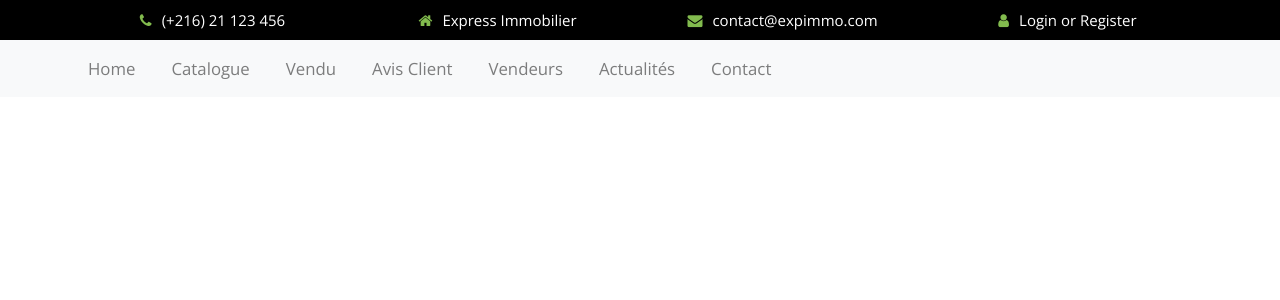
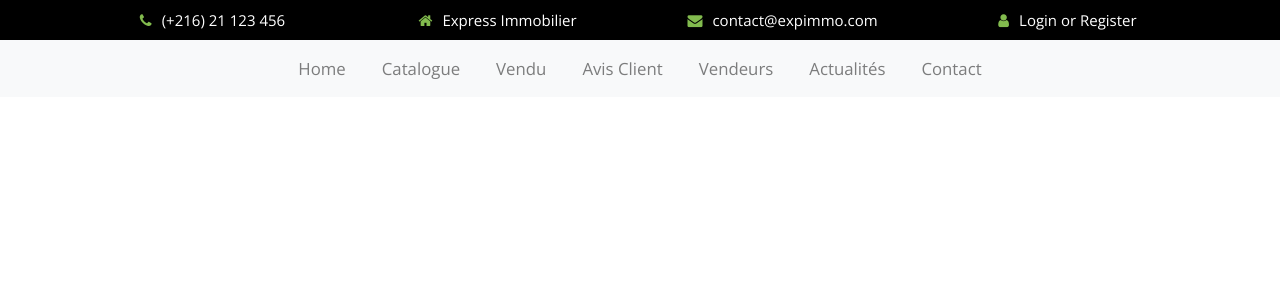
Before and after one commit to waeljawadi/express_immobilier, a React (Create React App) app: page / in a window 1280 px wide. Shown: the top 300 px of the page. Built offline with nearby package versions, Linux system fonts and the light colour scheme.

Commit message:
21-02-2019-21:43

```diff
--- a/src/component/header/navmenu.js
+++ b/src/component/header/navmenu.js
@@ -8,17 +8,15 @@ class Navmenu extends Component {
     return (
       <React.Fragment>
         <nav
-          class={`navbar navbar-expand-lg navbar-light bg-light ${
-            _css_.menu_size
-          }`}
+          className={`navbar navbar-expand-lg navbar-light bg-light ${_css_.menu_size}`}
         >
           <div className="container">
             <div className="row">
-              {/* <a class="navbar-brand" href="#">
+              {/* <a className="navbar-brand" href="#">
                 Navbar
               </a> */}
               <button
-                class="navbar-toggler"
+                className={`navbar-toggler ${_css_.navbartoggler}`}
                 type="button"
                 data-toggle="collapse"
                 data-target="#navbarNav"
@@ -26,46 +24,46 @@ class Navmenu extends Component {
                 aria-expanded="false"
                 aria-label="Toggle navigation"
               >
-                <span class="navbar-toggler-icon" />
+                <span className="navbar-toggler-icon" />
               </button>
-              <div class="collapse navbar-collapse" id="navbarNav">
-                <ul class="navbar-nav">
-                  <li class="nav-item">
-                    <a class="nav-link" href="#">
+              <div className="collapse navbar-collapse" id="navbarNav">
+                <ul className="navbar-nav">
+                  <li className="nav-item">
+                    <a className="nav-link" href="#">
                       Home
                     </a>
                   </li>
-                  <li class="nav-item">
-                    <a class="nav-link" href="#">
+                  <li className="nav-item">
+                    <a className="nav-link" href="#">
                       Catalogue
                     </a>
                   </li>
 
-                  <li class="nav-item">
-                    <a class="nav-link" href="#">
+                  <li className="nav-item">
+                    <a className="nav-link" href="#">
                       Vendu
                     </a>
                   </li>
 
-                  <li class="nav-item">
-                    <a class="nav-link" href="#">
+                  <li className="nav-item">
+                    <a className="nav-link" href="#">
                       Avis Client
                     </a>
                   </li>
-                  <li class="nav-item">
-                    <a class="nav-link" href="#">
+                  <li className="nav-item">
+                    <a className="nav-link" href="#">
                       Vendeurs
                     </a>
                   </li>
 
-                  <li class="nav-item">
-                    <a class="nav-link" href="#">
+                  <li className="nav-item">
+                    <a className="nav-link" href="#">
                       Actualités
                     </a>
                   </li>
 
-                  <li class="nav-item">
-                    <a class="nav-link" href="#">
+                  <li className="nav-item">
+                    <a className="nav-link" href="#">
                       Contact
                     </a>
                   </li>
--- a/src/component/header/style/navmenu.module.css
+++ b/src/component/header/style/navmenu.module.css
@@ -1,3 +1,10 @@
+@media (min-width: 992px) {
+  .menu_size * {
+    display: inline-block !important;
+    text-align: center;
+  }
+}
+
 .menu_size {
   font-size: 1.4em;
 }
@@ -10,4 +17,10 @@
 .menu_size li a {
   color: black;
 }
+
+@media (min-width: 992px) {
+  .navbartoggler {
+    display: none !important;
+  }
+}
 /*# sourceMappingURL=navmenu.module.css.map */
--- a/src/component/header/style/navmenu.module.scss
+++ b/src/component/header/style/navmenu.module.scss
@@ -1,3 +1,9 @@
+@media (min-width: 992px) {
+  .menu_size * {
+    display: inline-block !important;
+    text-align: center;
+  }
+}
 .menu_size {
   li {
     padding-left: 10px;
@@ -6,6 +12,11 @@
       color: black;
     }
   }
-
   font-size: 1.4em;
 }
+
+@media (min-width: 992px) {
+  .navbartoggler {
+    display: none !important;
+  }
+}
```
Also changed, not shown: 1 other file (tests, documents, lock files or other folders).
